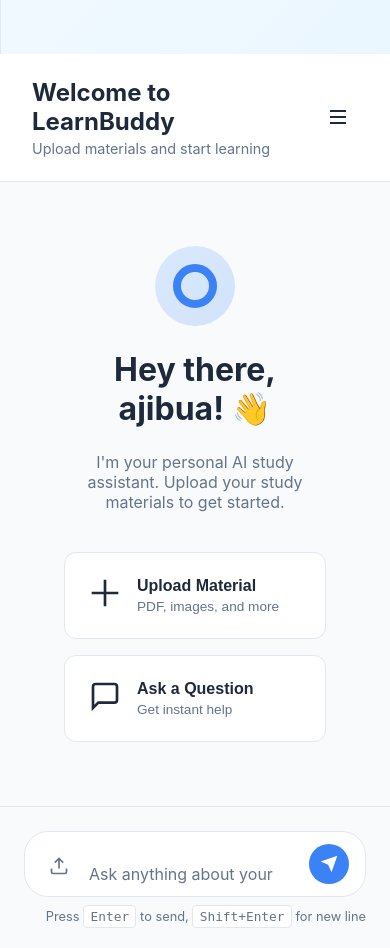
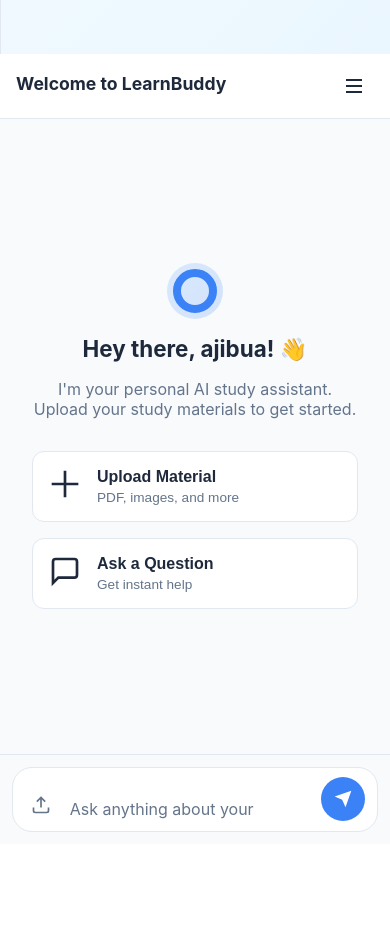
Before and after one commit to ajibua/LearnBuddy, a Django app: page /chat/ in a window 390 px wide. After the commit the page ends 832 px from the top, so only its background shows below. Run offline with Django 5.2, Linux system fonts and the light colour scheme; a user stored in the database is signed in; data comes from the database, SQL or seed files in the repository; data that the repository does not hold is empty; some libraries are stand-ins or nearby versions.

Commit message:
resize issues for mobile phones fix

```diff
--- a/chat_buddy/static/css/chat-new.css
+++ b/chat_buddy/static/css/chat-new.css
@@ -26,14 +26,15 @@
     color: var(--text-primary);
     font-family: -apple-system, BlinkMacSystemFont, 'Segoe UI', Roboto, sans-serif;
     height: 100vh;
+    height: 100dvh; /* dynamic — accounts for mobile keyboard & browser chrome */
     overflow: hidden;
-    /* Support Unicode superscript and subscript characters */
     font-variant-numeric: normal;
 }
 
 .chat-wrapper {
     display: flex;
     height: 100vh;
+    height: 100dvh;
     gap: 0;
 }
 
@@ -317,6 +318,8 @@
     display: flex;
     flex-direction: column;
     background: var(--bg-primary);
+    min-width: 0;    /* prevent flex blowout */
+    min-height: 0;   /* allow shrinking so messages-container can scroll */
 }
 
 .chat-header {
@@ -366,6 +369,7 @@
     padding: 2rem;
     display: flex;
     flex-direction: column;
+    min-height: 0; /* critical — lets flex child shrink so it scrolls */
 }
 
 /* Welcome Section */
@@ -601,8 +605,10 @@
 /* ========== INPUT SECTION ========== */
 .input-section {
     padding: 1.5rem;
+    padding-bottom: calc(1.5rem + env(safe-area-inset-bottom, 0px)); /* iPhone home bar */
     border-top: 1px solid var(--border);
     background: var(--bg-primary);
+    flex-shrink: 0; /* never let the input area get squashed */
 }
 
 .upload-panel {
@@ -759,8 +765,10 @@
     font-size: 1rem;
     outline: none;
     resize: none;
-    max-height: 80px;
+    max-height: 120px;
+    min-height: 24px;
     font-family: inherit;
+    line-height: 1.5;
 }
 
 .message-input::placeholder {
@@ -909,14 +917,62 @@
 
 /* Responsive */
 @media (max-width: 768px) {
+    /* Messages */
     .message-content {
-        max-width: 85%;
+        max-width: 90%;
+    }
+    .message-body {
+        max-width: 90%;
     }
 
+    /* Quick actions: single column */
     .quick-actions {
         grid-template-columns: 1fr;
     }
 
+    /* Header: tighter on mobile */
+    .chat-header {
+        padding: 0.75rem 1rem;
+    }
+    .chat-header h1 {
+        font-size: 1.1rem;
+    }
+    .subtitle {
+        display: none; /* hides subtitle to save space */
+    }
+
+    /* Messages area: less padding */
+    .messages-container {
+        padding: 1rem;
+    }
+
+    /* Input section: tighter padding, safe area */
+    .input-section {
+        padding: 0.75rem 0.75rem;
+        padding-bottom: calc(0.75rem + env(safe-area-inset-bottom, 0px));
+    }
+    .input-wrapper {
+        padding: 0.6rem 0.75rem;
+        border-radius: 1.25rem;
+    }
+    .message-input {
+        font-size: 16px; /* prevents iOS auto-zoom on focus */
+        max-height: 100px;
+    }
+    .send-btn {
+        width: 44px;  /* bigger touch target */
+        height: 44px;
+    }
+    .tool-btn {
+        padding: 0.4rem;
+    }
+
+    /* Hide the keyboard hint on mobile */
+    .input-help {
+        display: none;
+    }
+
+    /* Sidebar: overlay on mobile */
     .sidebar.open {
         position: fixed;
         top: 0;
@@ -924,6 +980,22 @@
         bottom: 0;
         z-index: 500;
         box-shadow: 4px 0 20px rgba(0,0,0,0.4);
+    }
+
+    /* Welcome section: compact */
+    .welcome-section {
+        padding: 1rem;
+        gap: 1rem;
+    }
+    .welcome-section h2 {
+        font-size: 1.4rem;
+    }
+    .welcome-icon {
+        width: 56px;
+        height: 56px;
+    }
+    .action-card {
+        padding: 1rem;
     }
 }
 
--- a/chat_buddy/templates/chat.html
+++ b/chat_buddy/templates/chat.html
@@ -3,7 +3,7 @@
 <html lang="en">
 <head>
     <meta charset="UTF-8">
-    <meta name="viewport" content="width=device-width, initial-scale=1.0">
+    <meta name="viewport" content="width=device-width, initial-scale=1.0, interactive-widget=resizes-content">
     <title>LearnBuddy - Chat</title>
     <link rel="stylesheet" href="{% static 'css/chat-new.css' %}">
     <link rel="stylesheet" href="https://cdn.jsdelivr.net/npm/katex@0.16.11/dist/katex.min.css">
```
